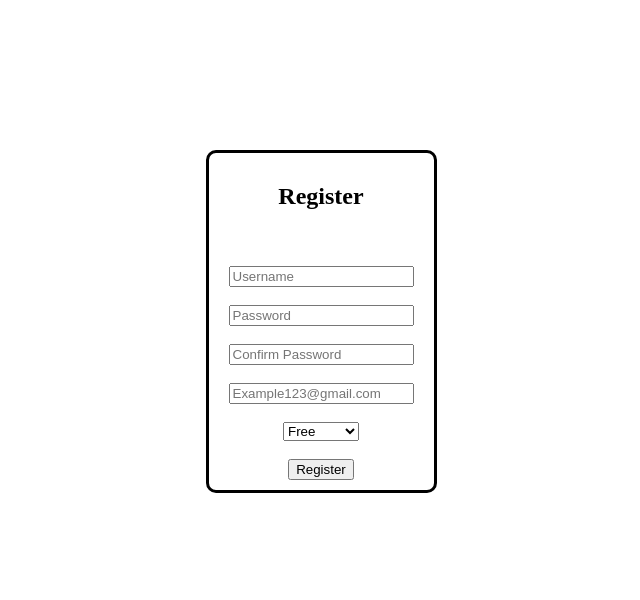
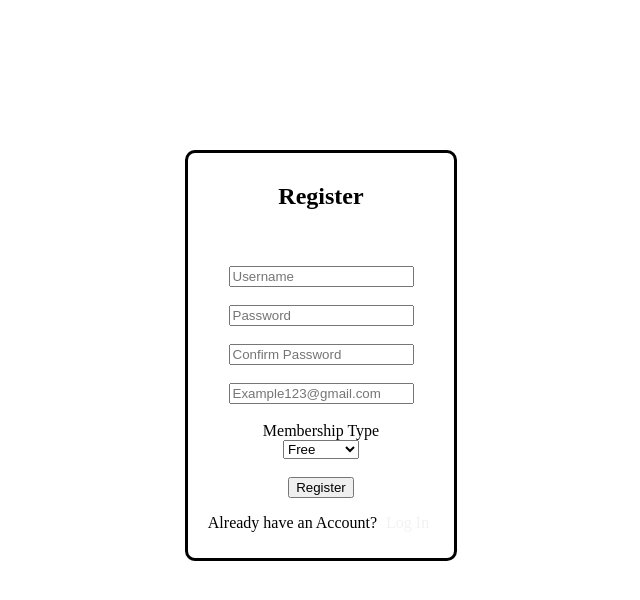
Before and after one commit to LewieJ08/toka_fitness, a Flask app: page /register in a window 1280 px wide. Shown: the top 600 px of the page, without its empty margins (319-959 px from the left). Run offline with Flask 3, Linux system fonts and the light colour scheme.

Commit message:
feat: add login anchor after reg form

```diff
--- a/app/templates/register.html
+++ b/app/templates/register.html
@@ -10,16 +10,22 @@
     <div class="loginDiv">
         <h2 class="loginH2">Register</h2>
         <form action="{{ url_for('register') }}" method="post"> <br><br>
-            <input type="text" name="username" placeholder="Username"> <br><br>
-            <input type="text" name="password" placeholder="Password"> <br><br>
-            <input type="text" name="confirmPassword" placeholder="Confirm Password"> <br><br>
-            <input type="email" name="email" placeholder="Example123@gmail.com"> <br><br>
-            <select name="membershipType">
-                <option value="member">Free</option>
-                <option value="admin">Premium</option>
+            <input type="text" name="username" placeholder="Username" required> <br><br>
+            <input type="text" name="password" placeholder="Password" required> <br><br>
+            <input type="text" name="confirmPassword" placeholder="Confirm Password" required> <br><br>
+            <input type="email" name="email" placeholder="Example123@gmail.com" required> <br><br>
+
+            <label for="membershipType">Membership Type</label> <br>
+            <select name="membershipType" required>
+                <option value="free">Free</option>
+                <option value="premium">Premium</option>
             </select> <br><br>
-            <button type="submit">Register</button
+            <button type="submit" id="registerButton">Register</button
         </form>
+        <p>Already have an Account?
+            <a class="regLoginAnchor" href="{{url_for('login')}}">Log In</a>
+        </p>
     </div>
+<script src="{{ url_for('static', filename = 'login.js') }}"></script>
 </body>
 </html>
```
